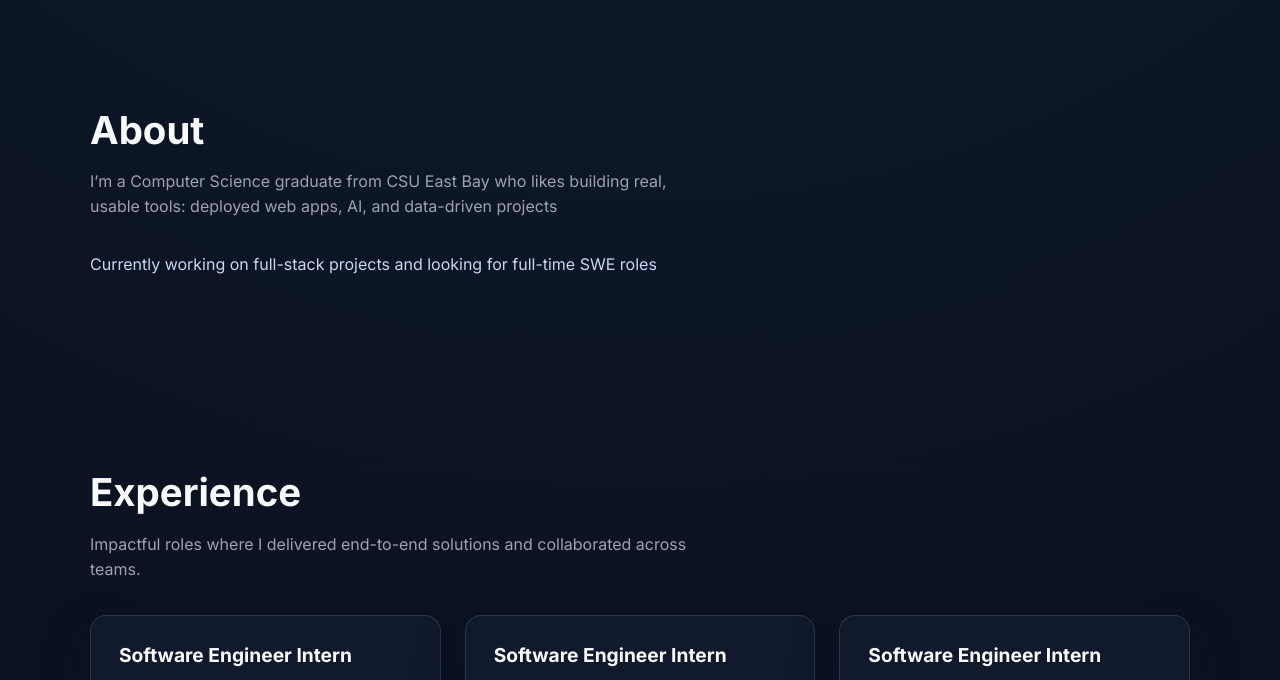
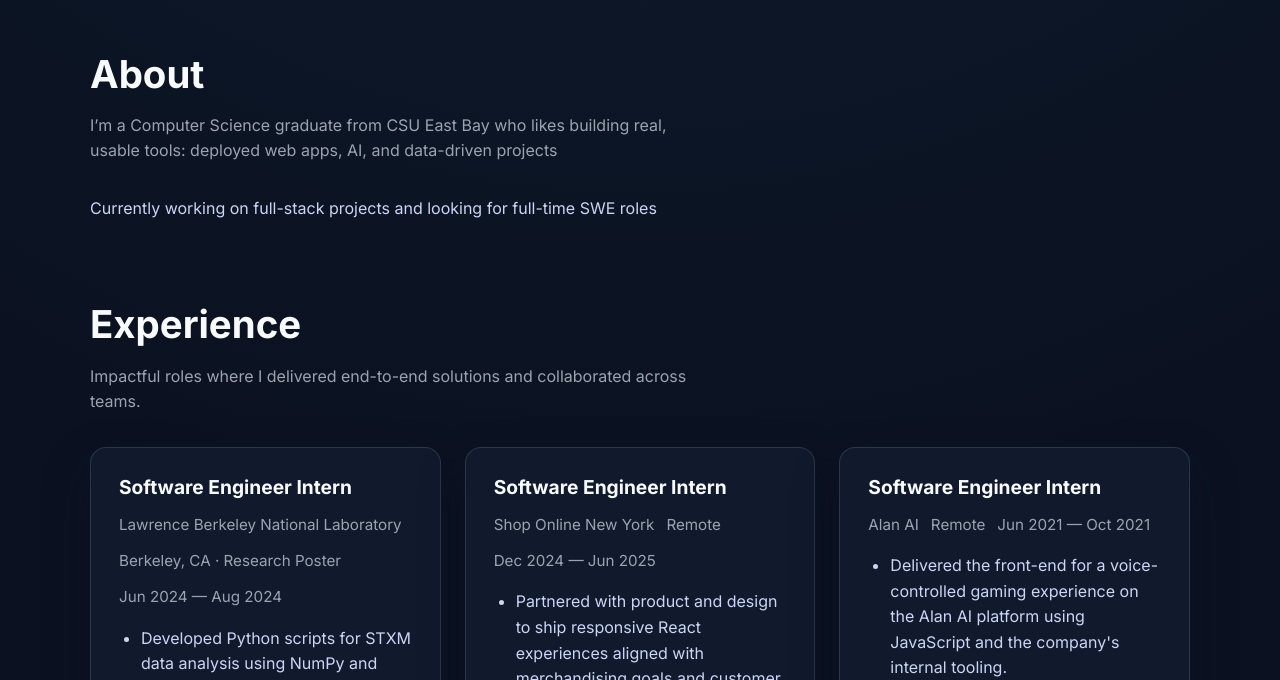
Before and after one commit to jsfmu/josephfujimoto, a React (Vite) app: page / in a window 1280 px wide. Shown: the part 800-1480 px from the top of the page. Built offline with nearby package versions, Linux system fonts and the light colour scheme.

Commit message:
Reduced spacing to make navigation easier

```diff
--- a/src/index.css
+++ b/src/index.css
@@ -66,7 +66,7 @@ button {
 }
 
 section {
-  padding: 96px 20px;
+  padding: 40px 20px;
 }
 
 .section-container {
```
